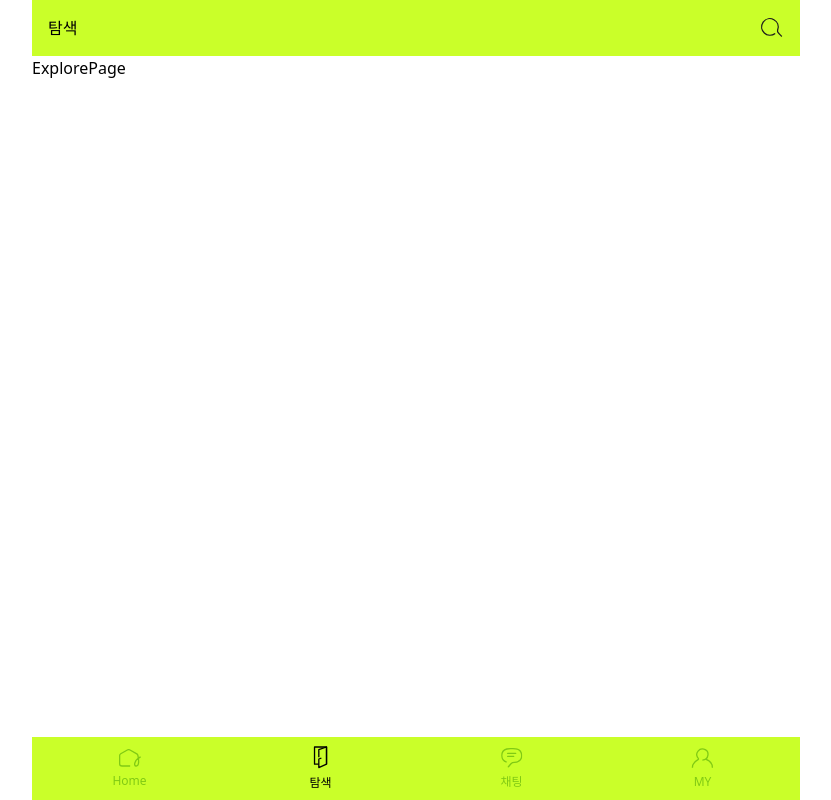
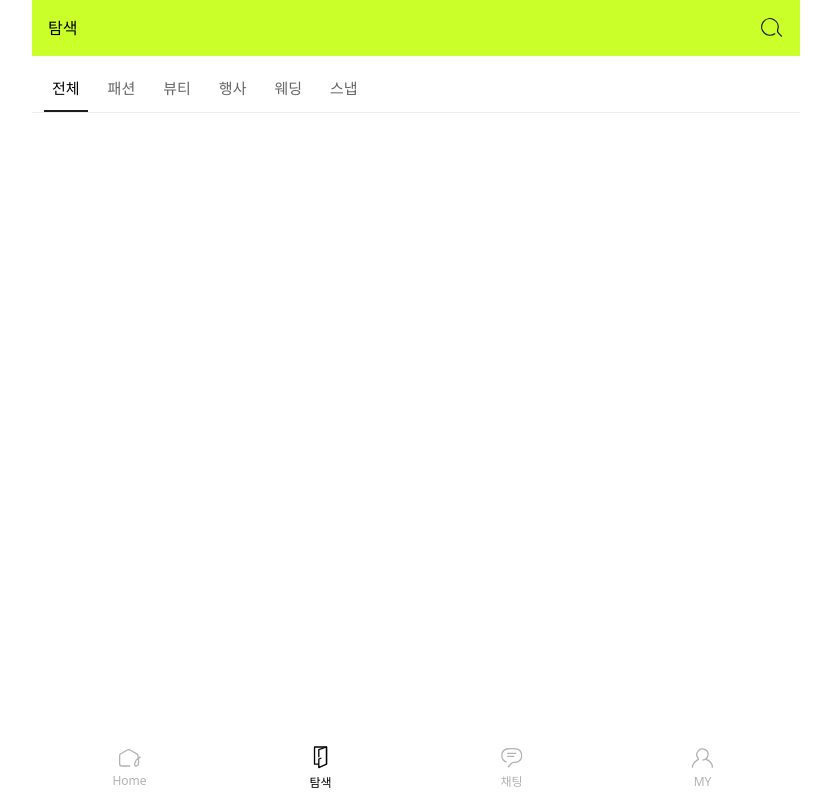
Before and after one commit to Team-Picus/PICUS-FRONT, a React (Vite) app: page /explore in a window 1280 px wide. Shown: the whole page, without its empty margins (224-1055 px from the left). Built offline with nearby package versions, Linux system fonts and the light colour scheme; a web font is replaced by a local one.

Commit message:
:art: style: 탐색페이지 카테고리 탭 컴포넌트 구현

```diff
--- a/src/pages/explore/ui/ExplorePage.tsx
+++ b/src/pages/explore/ui/ExplorePage.tsx
@@ -2,6 +2,7 @@ import Navigation from '@shared/components/Navigation.tsx';
 import Header from '@shared/components/Header.tsx';
 import type { HeaderIcon } from '@shared/types/header.ts';
 import IcSearch from '@icon/ic-search.svg';
+import { ExploreTabs } from '@widget/explore/ui';
 
 const ExplorePage = () => {
   const icons: HeaderIcon[] = [
@@ -16,8 +17,8 @@ const ExplorePage = () => {
   return (
     <>
       <Header title="탐색" icons={icons} />
-      <div>ExplorePage</div>
-      <Navigation />
+      <ExploreTabs />
+      <Navigation whiteBackgroundColor={true} />
     </>
   );
 };
--- /dev/null
+++ b/src/shared/types/active.ts
@@ -0,0 +1,3 @@
+export interface ActiveProps {
+  active: boolean;
+}
--- /dev/null
+++ b/src/widget/explore/feature/tab.ts
@@ -0,0 +1,28 @@
+export const exploreTabItems = [
+  {
+    id: 'all',
+    label: '전체',
+  },
+  {
+    id: 'fashion',
+    label: '패션',
+  },
+  {
+    id: 'beauty',
+    label: '뷰티',
+  },
+  {
+    id: 'event',
+    label: '행사',
+  },
+  {
+    id: 'wedding',
+    label: '웨딩',
+  },
+  {
+    id: 'snap',
+    label: '스냅',
+  },
+];
+
+export type ExploreTabCategory = (typeof exploreTabItems)[number]['id'];
--- /dev/null
+++ b/src/widget/explore/feature/useManageTabs.ts
@@ -0,0 +1,20 @@
+import { useLayoutEffect, useRef, useState } from "react";
+import type { ExploreTabCategory } from '@widget/explore/feature/tab.ts';
+
+export const useManageTabs = () => {
+  const [category, setCategory] = useState<ExploreTabCategory>(`all`);
+  const tabRefs = useRef<Record<ExploreTabCategory, HTMLDivElement | null>>({});
+  const [indicatorStyle, setIndicatorStyle] = useState({ left: 0, width: 0 });
+
+  useLayoutEffect(() => {
+    const el = tabRefs.current[category];
+    if (el) {
+      setIndicatorStyle({
+        left: el.offsetLeft,
+        width: el.offsetWidth,
+      });
+    }
+  }, [category]);
+
+  return { category, setCategory, tabRefs, indicatorStyle };
+};
--- /dev/null
+++ b/src/widget/explore/ui/ExploreTabs.tsx
@@ -0,0 +1,56 @@
+import { exploreTabItems } from '@widget/explore/feature/tab.ts';
+import styled from '@emotion/styled';
+import type { ActiveProps } from '@shared/types/active.ts';
+import { useManageTabs } from '@widget/explore/feature/useManageTabs.ts';
+
+const ExploreTabs = () => {
+  const { category, setCategory, indicatorStyle, tabRefs } = useManageTabs();
+
+  return (
+    <ExploreTabsContainer>
+      {exploreTabItems.map((tab) => (
+        <ExploreTabItem
+          key={tab.id}
+          ref={(el) => {
+            tabRefs.current[tab.id] = el;
+          }}
+          active={category === tab.id}
+          onClick={() => setCategory(tab.id)}
+        >
+          {tab.label}
+        </ExploreTabItem>
+      ))}
+      <Indicator style={{ left: indicatorStyle.left, width: indicatorStyle.width }} />
+    </ExploreTabsContainer>
+  );
+};
+
+export default ExploreTabs;
+
+const ExploreTabsContainer = styled.div`
+  position: relative;
+  display: flex;
+  flex-direction: row;
+  gap: 12px;
+  padding-top: 8px;
+  padding-left: 12px;
+  border-bottom: 1px solid #eeeeee;
+`;
+
+const ExploreTabItem = styled.div<ActiveProps>`
+  padding: 12px 8px;
+  font: ${({ theme }) => theme.fonts.labelM};
+  text-align: center;
+  color: ${({ theme, active }) =>
+    active ? theme.colors.lightMode.text.text1 : theme.colors.lightMode.text.text2};
+`;
+
+const Indicator = styled.div`
+  position: absolute;
+  bottom: 0;
+  height: 2px;
+  background: #1d1d1d;
+  transition:
+    left 0.25s ease,
+    width 0.25s ease;
+`;
--- /dev/null
+++ b/src/widget/explore/ui/index.ts
@@ -0,0 +1 @@
+export { default as ExploreTabs } from './ExploreTabs.tsx';
```
